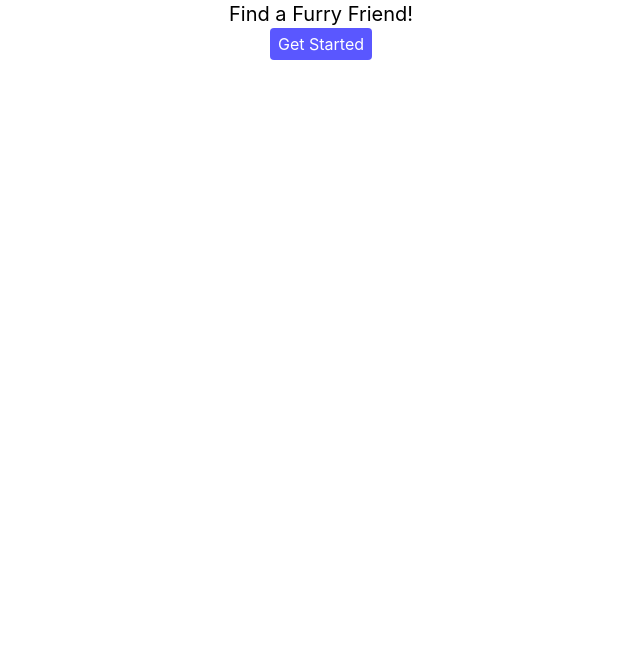
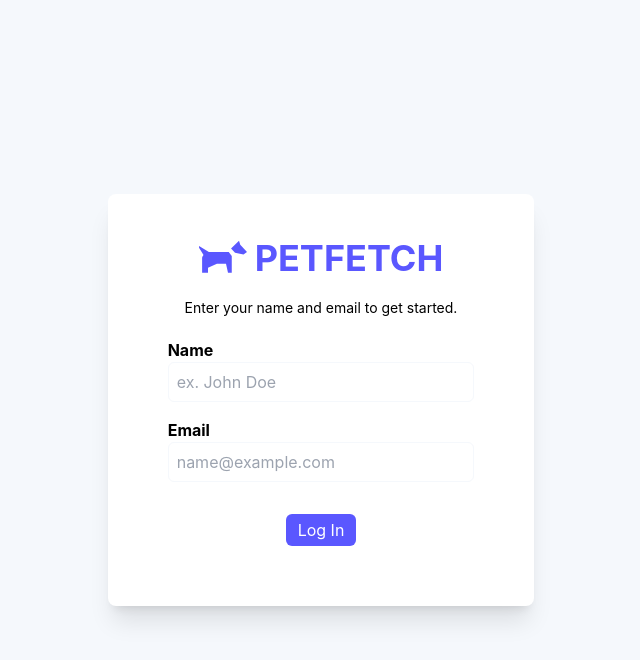
Before and after one commit to jacksonkalmbach/fetch-fe, a React (Create React App) app: page / in a window 1280 px wide. Shown: the top 660 px of the page, without its empty margins (319-959 px from the left). Built offline with nearby package versions, Linux system fonts and the light colour scheme.

Commit message:
feat: update userAuthForm and login functionality

```diff
--- a/public/index.html
+++ b/public/index.html
@@ -9,6 +9,7 @@
       name="description"
       content="Web site created using create-react-app"
     />
+
     <link rel="apple-touch-icon" href="%PUBLIC_URL%/logo192.png" />
     <link rel="manifest" href="%PUBLIC_URL%/manifest.json" />
     <link
@@ -16,20 +17,10 @@
       href="https://fonts.googleapis.com/css2?family=Material+Symbols+Outlined:opsz,wght,FILL,GRAD@20..48,100..700,0..1,-50..200"
     />
 
-    <title>Fetch</title>
+    <title>PetFetch</title>
   </head>
   <body>
     <noscript>You need to enable JavaScript to run this app.</noscript>
     <div id="root"></div>
-    <!--
-      This HTML file is a template.
-      If you open it directly in the browser, you will see an empty page.
-
-      You can add webfonts, meta tags, or analytics to this file.
-      The build step will place the bundled scripts into the <body> tag.
-
-      To begin the development, run `npm start` or `yarn start`.
-      To create a production bundle, use `npm run build` or `yarn build`.
-    -->
   </body>
 </html>
--- a/src/App.tsx
+++ b/src/App.tsx
@@ -1,8 +1,6 @@
 import React from "react";
 import { Routes, Route } from "react-router-dom";
 
-import Home from "./pages/home";
-// import Explore from "./pages/explore";
 import Favorites from "./pages/favorites";
 import Dashboard from "./components/dashboard";
 import Login from "./pages/login";
@@ -13,8 +11,7 @@ import Discover from "./pages/discover";
 function App() {
   return (
     <Routes>
-      <Route path="/" element={<Home />} />
-      <Route path="/login" element={<Login />} />
+      <Route path="/" element={<Login />} />
       <Route path="/discover/*" element={<Discover />}>
         {/* <Route index element={<>Dashboard Here</>} /> */}
         <Route index element={<Dashboard />} />
--- a/src/components/icons/logo.tsx
+++ b/src/components/icons/logo.tsx
@@ -5,7 +5,7 @@ export default function Logo() {
       version="1.1"
       xmlns="http://www.w3.org/2000/svg"
       xmlnsXlink="http://www.w3.org/1999/xlink"
-      className="si-glyph si-glyph-dog"
+      className="si-glyph si-glyph-dog w-12 h-12"
       fill="#d318ec"
       stroke="#d318ec"
     >
--- /dev/null
+++ b/src/components/input.tsx
@@ -0,0 +1,30 @@
+import React from "react";
+
+interface InputProps {
+  name: string;
+  type: string;
+  placeholder: string;
+  value: string;
+  handleChange: (e: any) => void;
+}
+
+const Input = ({
+  name,
+  handleChange,
+  type,
+  placeholder,
+  value,
+}: InputProps) => {
+  return (
+    <input
+      className="px-2 py-1 h-10 border border-lightGray rounded-md"
+      placeholder={placeholder}
+      type={type}
+      onChange={handleChange}
+      name={name}
+      value={value}
+    />
+  );
+};
+
+export default Input;
--- a/src/components/user-auth-form.tsx
+++ b/src/components/user-auth-form.tsx
@@ -1,21 +1,96 @@
-import React from "react";
+import React, { useState } from "react";
+import { useNavigate } from "react-router-dom";
+
+import Input from "./input";
+import Logo from "./icons/logo";
 
 const UserAuthForm = () => {
+  const navigate = useNavigate();
+  const [name, setName] = useState("");
+  const [email, setEmail] = useState("");
+
+  const handleChange = (e: any) => {
+    if (e.target.name === "name") {
+      setName(e.target.value);
+    } else if (e.target.name === "email") {
+      setEmail(e.target.value);
+    }
+  };
+
+  const handleSubmit = (e: any) => {
+    e.preventDefault();
+
+    fetch("https://frontend-take-home-service.fetch.com/auth/login", {
+      method: "POST",
+      credentials: "include",
+      headers: {
+        "Content-Type": "application/json",
+      },
+      body: JSON.stringify({
+        name: name,
+        email: email,
+      }),
+    })
+      .then((response) => {
+        if (response.ok) {
+          console.log("Login successful!");
+          navigate("/discover");
+        } else {
+          console.log("Login failed!");
+        }
+      })
+      .catch((error) => {
+        console.error("Error:", error);
+      });
+  };
+
   return (
-    <div className="flex flex-col w-[350px] justify-center items-center">
-      <h1 className="text-3xl">Welcome</h1>
-      <p className="text-sm">Enter your email to sign in to your account</p>
-      <form className="w-full h-full flex flex-col p-5">
-        <label htmlFor="email">Email</label>
-        <input placeholder="name@example.com" type="email" />
-        <label htmlFor="password">Password</label>
-        <input placeholder="Password" type="password" />
-        <button
-          className="flex justify-center items-center bg-primary text-white rounded-md h-8 w-full mt-4 hover:bg-primary/90 active:scale-95 transition"
-          type="submit"
-        >
-          Log In
-        </button>
+    <div className="flex flex-col w-1/3 justify-center items-center shadow-xl rounded-lg bg-white p-10">
+      <div className="w-fit flex items-center gap-2 mb-4">
+        <Logo />
+        <h1 className="text-4xl text-primary font-bold">PETFETCH</h1>
+      </div>
+
+      <p className="text-sm text-l">
+        Enter your name and email to get started.
+      </p>
+      <form
+        className="w-full h-full flex flex-col p-5 gap-4"
+        onSubmit={handleSubmit}
+      >
+        <div className="flex flex-col w-full">
+          <label className="font-bold" htmlFor="name">
+            Name
+          </label>
+
+          <Input
+            name="name"
+            placeholder="ex. John Doe"
+            handleChange={handleChange}
+            type="name"
+            value={name}
+          />
+        </div>
+        <div className="flex flex-col w-full">
+          <label className="font-bold" htmlFor="email">
+            Email
+          </label>
+          <Input
+            name="email"
+            placeholder="name@example.com"
+            handleChange={handleChange}
+            type="email"
+            value={email}
+          />
+        </div>
+        <div className="w-full flex justify-center">
+          <button
+            className="flex justify-center items-center bg-primary text-white rounded-md h-8 w-fit px-3 py-2 mt-4 hover:bg-primary/90 active:scale-95 transition"
+            type="submit"
+          >
+            Log In
+          </button>
+        </div>
       </form>
     </div>
   );
--- a/src/pages/login.tsx
+++ b/src/pages/login.tsx
@@ -4,34 +4,10 @@ import { useNavigate } from "react-router-dom";
 import UserAuthForm from "../components/user-auth-form";
 
 const Login = () => {
-  const navigate = useNavigate();
-  const [name, setName] = useState();
-  const [email, setEmail] = useState();
 
-  fetch("https://frontend-take-home-service.fetch.com/auth/login", {
-    method: "POST",
-    credentials: "include",
-    headers: {
-      "Content-Type": "application/json",
-    },
-    body: JSON.stringify({
-      name: "user",
-      email: "user@mainModule.com",
-    }),
-  })
-    .then((response) => {
-      if (response.ok) {
-        navigate("/discover");
-      } else {
-        console.log("Login failed!");
-      }
-    })
-    .catch((error) => {
-      console.error("Error:", error);
-    });
 
   return (
-    <div className="container flex h-screen w-screen flex-col items-center justify-center">
+    <div className="flex h-screen w-screen flex-col items-center justify-center bg-lightGray gap-12">
       <UserAuthForm />
     </div>
   );
```
Also changed, not shown: 1 other file (tests, documents, lock files or other folders).
